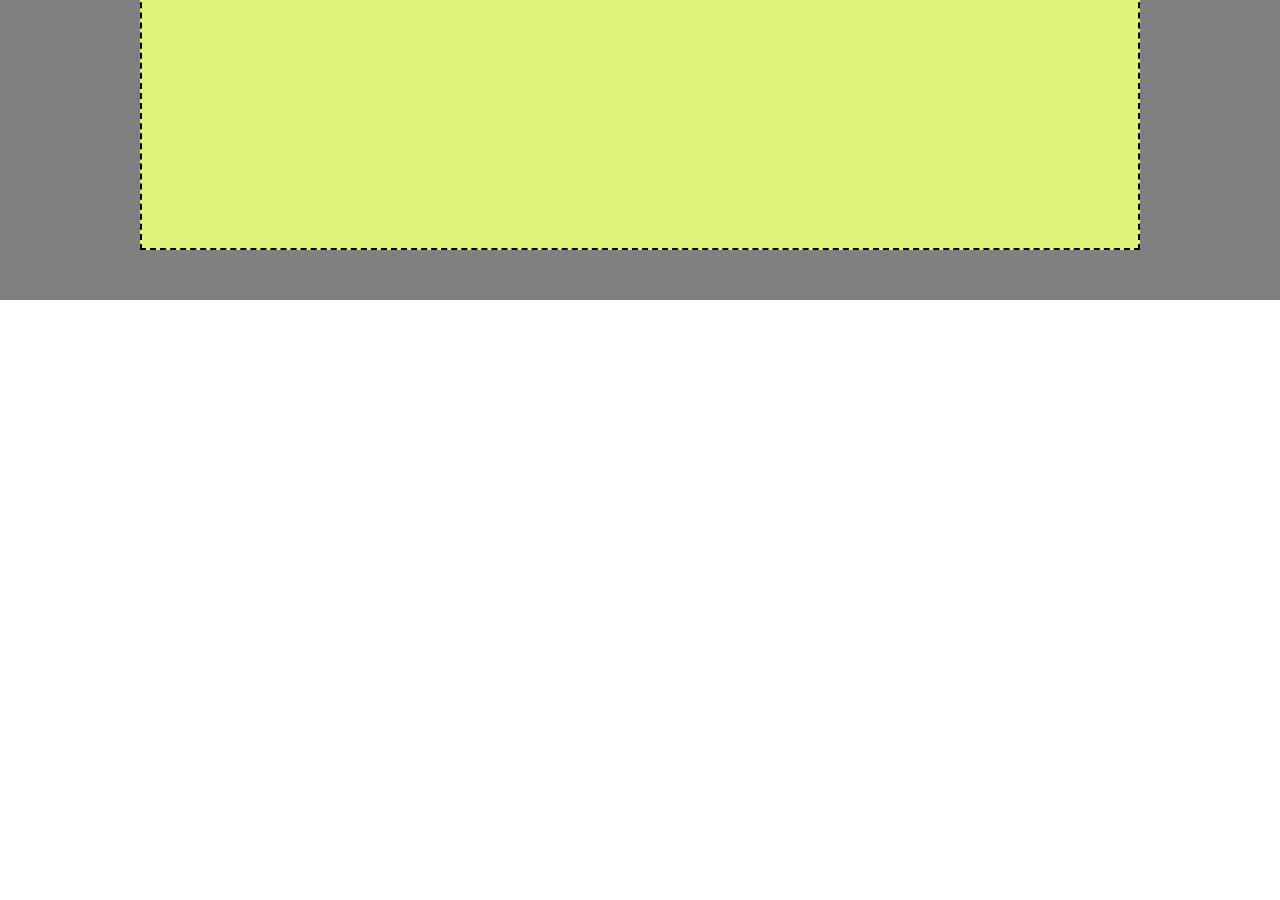
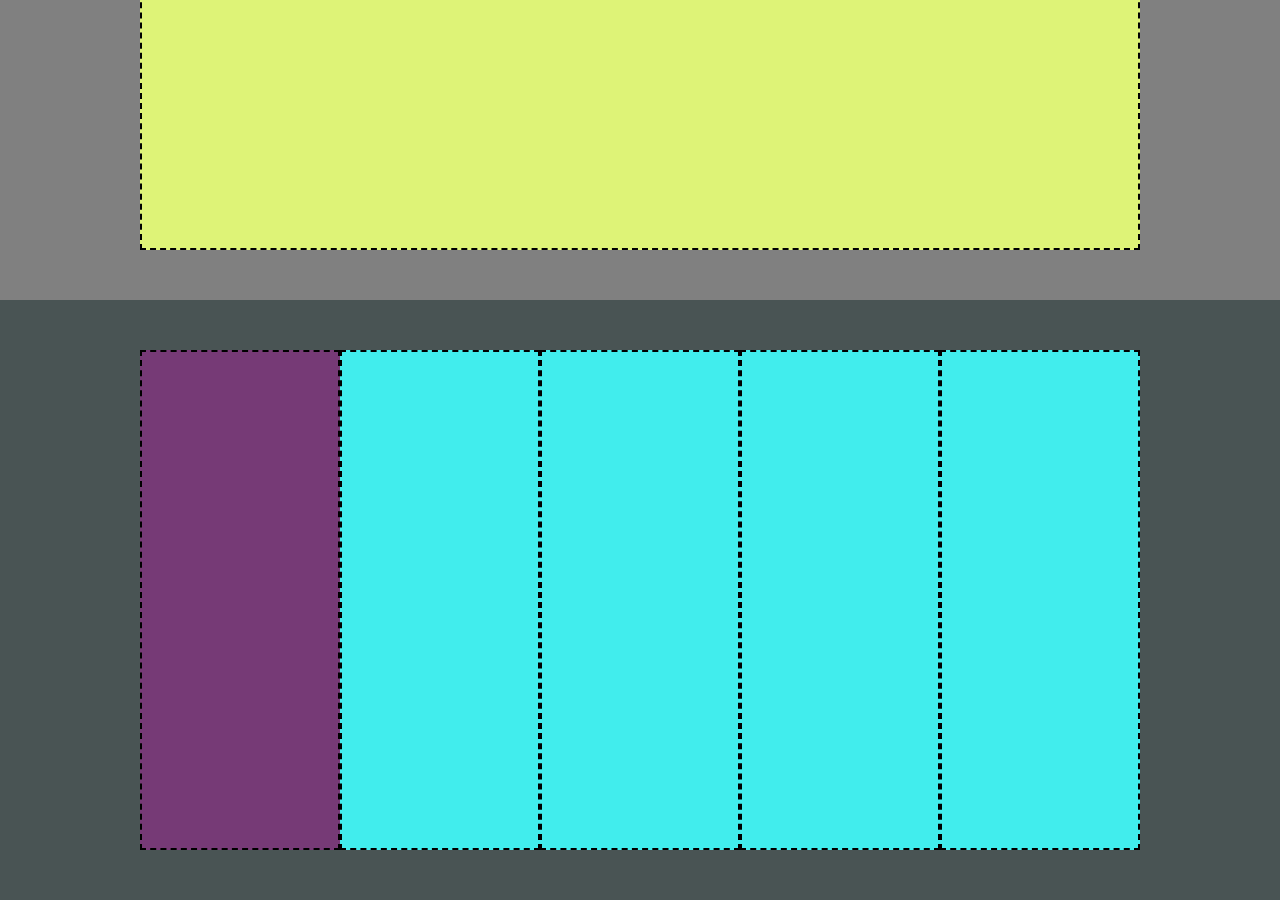
Before and after one commit to TanaraCavalcante/htmlcss-struttura-discord, a plain HTML site: page index.html in a window 1280 px wide. Shown: the part 2490-3390 px from the top of the page. Before the commit the page ends 2790 px from the top, so only its background shows below. Drawn offline with Linux system fonts and the light colour scheme.

Commit message:
large footer

```diff
--- a/index.html
+++ b/index.html
@@ -51,10 +51,23 @@
            <div class="center-4"></div>
         </div>
 
-
     </main>
 
    <!--Base del sito-->
-    <footer></footer>
+    <footer >
+        <!--Large footer-->
+        <div class="container">
+            <div class="larger-footer"></div>
+            <div class="container-f">
+                <div></div>
+                <div></div>
+                <div></div>
+                <div></div>
+            </div>
+        </div>
+
+        <!--Small footer-->
+       </div>
+    </footer>
 </body>
 </html>
--- a/style.css
+++ b/style.css
@@ -14,6 +14,7 @@
     width: auto;
 
 }
+
 
 /*--Intestazione--*/
   header{
@@ -159,5 +160,49 @@ nav{
     border: 2px dashed rgb(0, 0, 0);
     align-self: center;
     margin: 0 auto;
+}
+
+/*---footer---*/
+
+footer{
+    height: 600px;
+    margin: 0 auto;
+    background-color: rgb(73, 84, 84);
+    width: auto;
 
 }
+.container{
+    display: flex;
+    flex-direction:row;
+    justify-content: center;
+    align-items:center;
+    width: 1000px;
+    height: 600px;
+    margin: 0 auto;
+}
+
+.larger-footer{
+    display: flex;
+    height: 500px;
+    width: 200px;
+    margin: 0 auto;
+    border: 2px dashed black;
+    background-color: rgb(118, 58, 118);
+}
+
+.container-f{
+    display: flex;
+    flex-direction: row;
+    height: 500px;
+    width: 800px;
+    margin: 0 auto;
+
+}
+
+.container-f > div{
+    display: flex;
+    height: 500px;
+    width:25%;
+    border: 2px dashed black;
+    background-color: rgb(65, 237, 237);
+}
```
